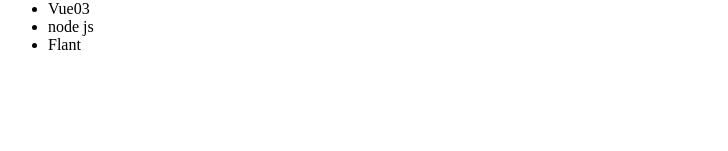
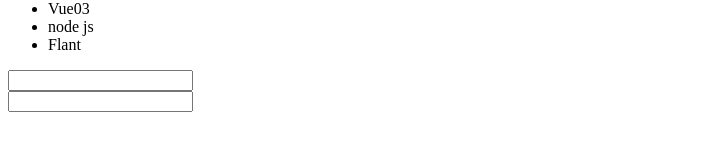
Before and after one commit to Edivansanto5/Basico-de-Vue03, a Vue app: page / in a window 1280 px wide. Shown: the part 585-736 px from the top of the page, without its empty margins (0-728 px from the left). Built offline with nearby package versions, Linux system fonts and the light colour scheme.

Commit message:
importandos os componentes de inputText e Submit dentro do componente form

```diff
--- a/src/components/Form.vue
+++ b/src/components/Form.vue
@@ -2,15 +2,20 @@
     <form action="">
 
     </form>
+    <InputText/>
+    <Submit/>
 </template>
 
 <script>
+import InputText from './form/InputText.vue'
+import Submit from './form/InputText.vue'
+
 export default {
     name:'Form',
-    data(){
-        return{
+   components:{
+    InputText,
+    Submit
 
-        }
-    }
+   }
 }
 </script>
```
